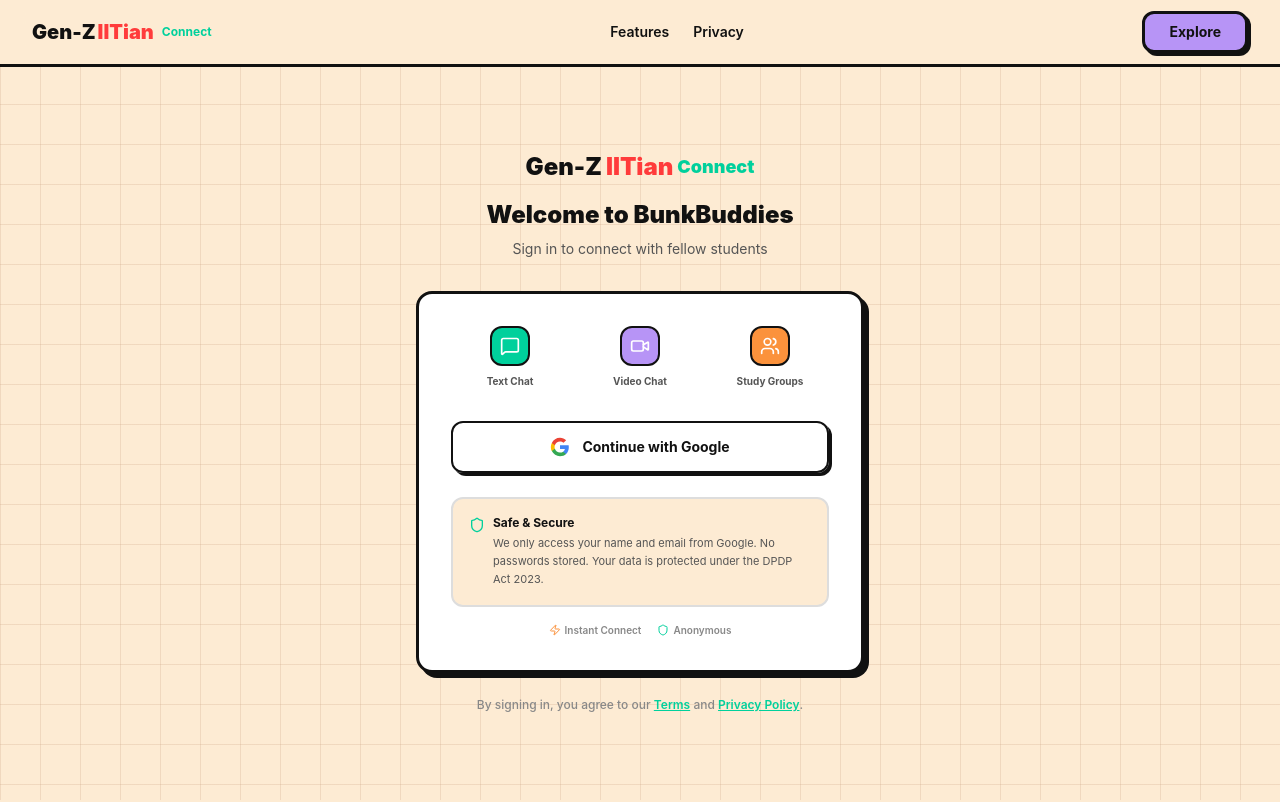
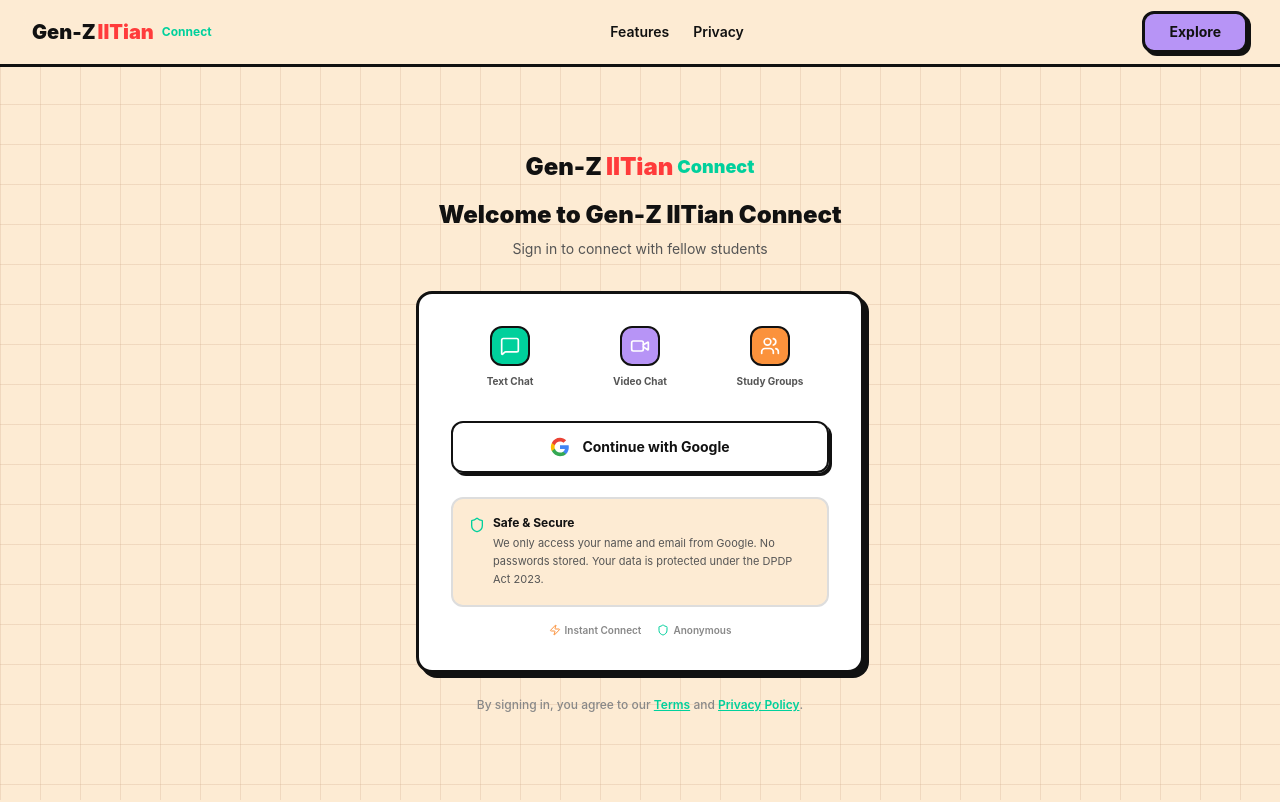
Before and after one commit to Genziitian/Connect-meet, a Next.js app: page /auth/login in a window 1280 px wide. Shown: the top 802 px of the page. Built offline with nearby package versions, Linux system fonts and the light colour scheme; no server answers.

Commit message:
Update login heading to Gen-Z IITian Connect

```diff
--- a/src/app/auth/login/page.tsx
+++ b/src/app/auth/login/page.tsx
@@ -51,7 +51,7 @@ export default function LoginPage() {
             <span className="text-2xl font-black text-[#FF3B3B]">IITian</span>
             <span className="text-lg font-black text-[#00D09C]">Connect</span>
           </div>
-          <h1 className="text-2xl font-black text-[#111] mb-2">Welcome to BunkBuddies</h1>
+          <h1 className="text-2xl font-black text-[#111] mb-2">Welcome to Gen-Z IITian Connect</h1>
           <p className="text-[#555] text-sm">Sign in to connect with fellow students</p>
         </div>
 
```
